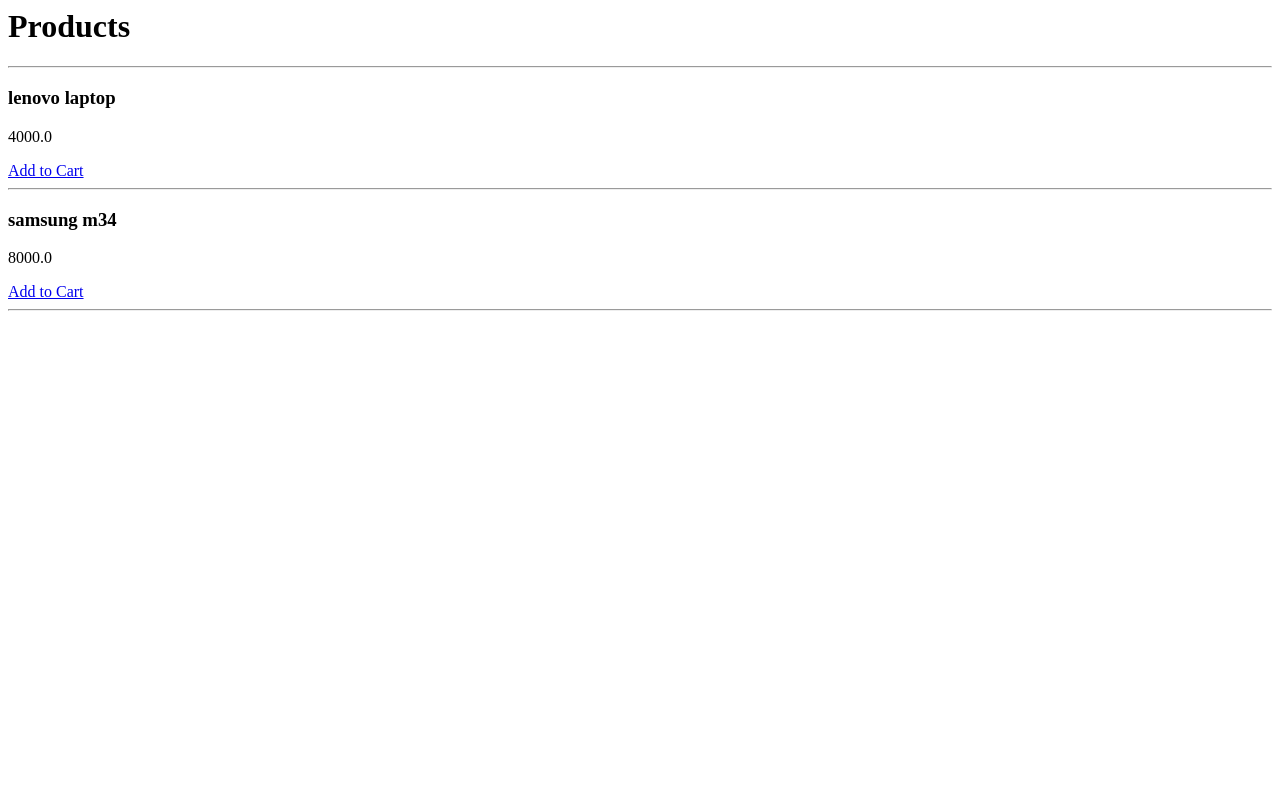
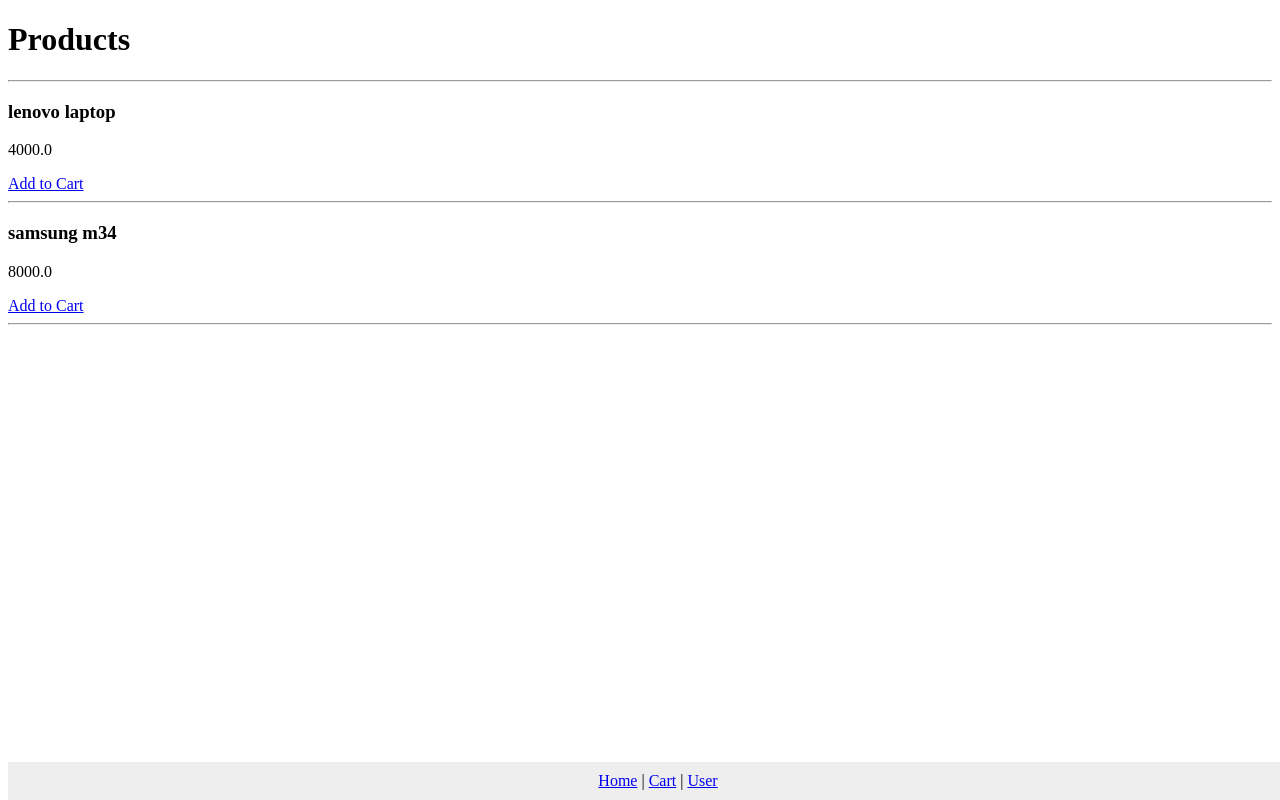
Before and after one commit to vijay10121/python_miniproject_assignment, a Django app: page / in a window 1280 px wide. Run offline with Django 5.2, Linux system fonts and the light colour scheme; data comes from the database, SQL or seed files in the repository; both versions use the stored data as it was after the commit.

Commit message:
added footer

```diff
--- /dev/null
+++ b/store/templates/store/base.html
@@ -0,0 +1,20 @@
+<!DOCTYPE html>
+<html>
+<head>
+    <title>{% block title %}My Site{% endblock %}</title>
+</head>
+<body>
+
+    {% block content %}
+
+    {% endblock %}
+
+    <!-- Footer -->
+    <footer style="position:fixed; bottom:0; width:100%; background:#eee; padding:10px; text-align:center;">
+        <a href="{% url 'products' %}">Home</a> |
+        <a href="{% url 'cart' %}">Cart</a> |
+        <a href="{% url 'user' %}">User</a>
+    </footer>
+
+</body>
+</html>
--- a/store/templates/store/products.html
+++ b/store/templates/store/products.html
@@ -1,8 +1,14 @@
-<h1>Products</h1>
-<hr>
-{% for product in products %}
+{% extends 'store/base.html' %}
+
+{% block title %}cproduct page{% endblock %}
+
+{% block content %}
+    <h1>Products</h1>
+    <hr>
+    {% for product in products %}
     <h3>{{ product.name }}</h3>
     <p>{{ product.price }}</p>
     <a href="/add/{{ product.id }}/">Add to Cart</a>
     <hr>
 {% endfor %}
+{% endblock %}
--- a/store/urls.py
+++ b/store/urls.py
@@ -6,4 +6,6 @@
     path('add/<int:product_id>/', views.add_to_cart, name='add_to_cart'),
     path('cart/', views.cart_view, name='cart'),
     path('signup/', views.signup, name='signup'),
+    path('user/', views.user_page, name='user'),
+    path('remove/<int:item_id>/', views.remove_from_cart, name='remove_from_cart'),
 ]
--- a/store/views.py
+++ b/store/views.py
@@ -33,3 +33,13 @@
         return redirect('login')
 
     return render(request, 'store/signup.html', {'form': form})
+
+
+def user_page(request):
+    return render(request, 'store/user.html')
+
+@login_required
+def remove_from_cart(request, item_id):
+    item = get_object_or_404(Cart, id=item_id, user=request.user)
+    item.delete()
+    return redirect('cart')
```
Also changed, not shown: store/templates/store/cart.html (+16 -4 lines), store/templates/store/user.html (added, +25 -0 lines), db.sqlite3.
